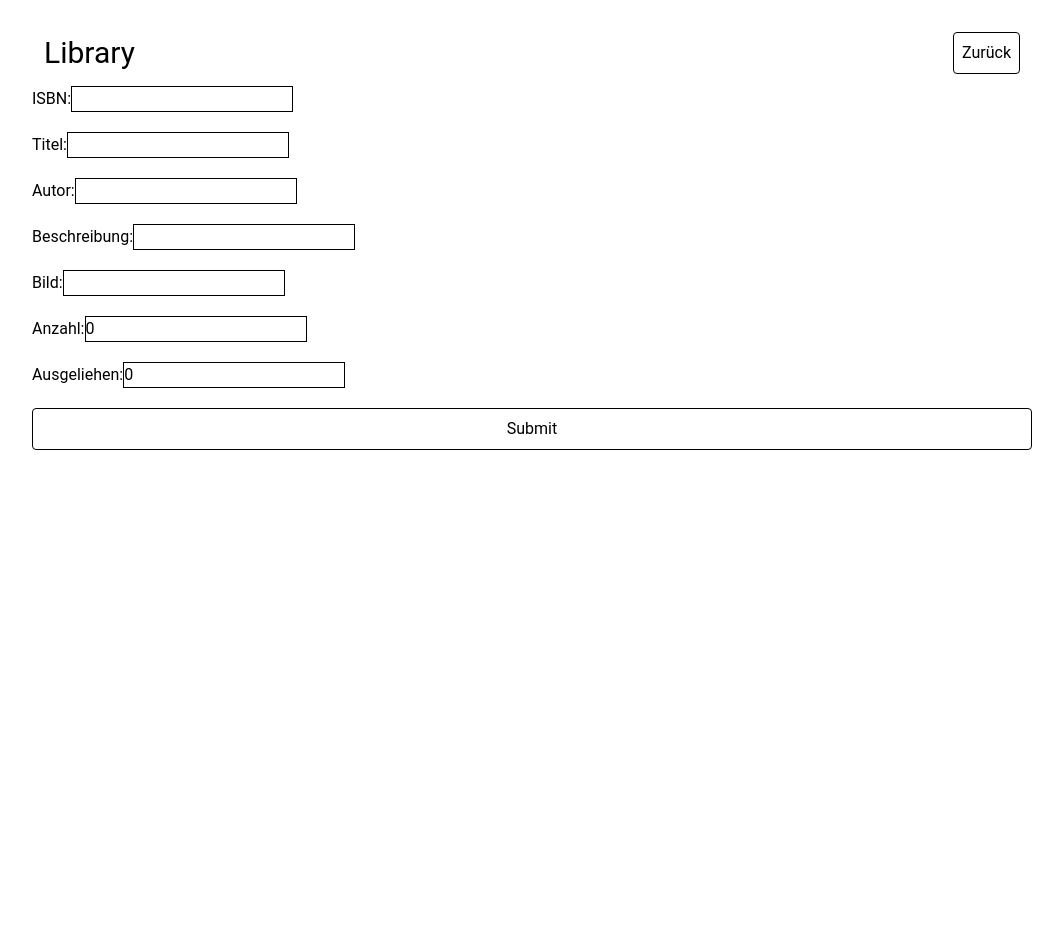
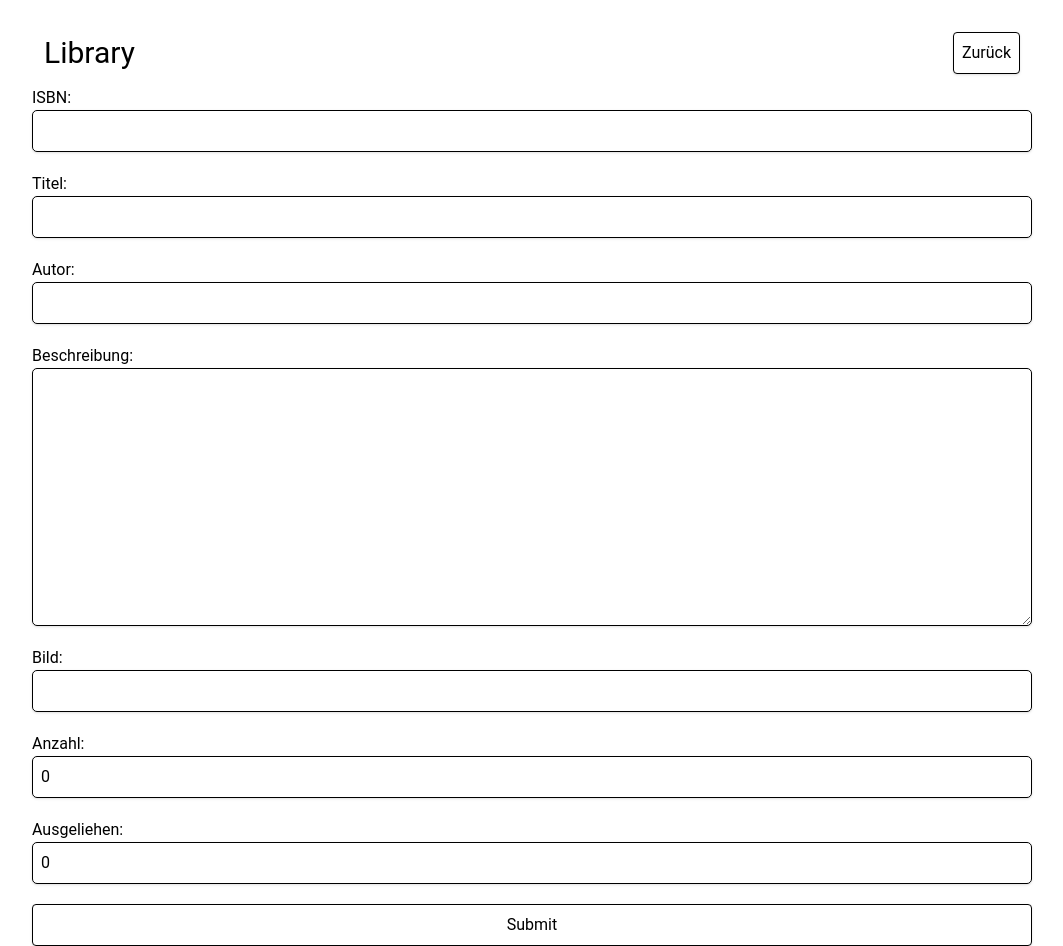
Before and after one commit to Oscar-Hirsch/fullstack, a React (Vite) app in the folder frontend/: page /newBook in a window 1280 px wide. Shown: the whole page, without its empty margins (108-1171 px from the left). Before the commit the page ends 800 px from the top, so only its background shows below. Built offline with nearby package versions, Linux system fonts and the light colour scheme; no server answers.

Commit message:
add style to EditAddBookForm.tsx and ButtonComponent.tsx

```diff
--- a/frontend/src/components/ButtonComponent.tsx
+++ b/frontend/src/components/ButtonComponent.tsx
@@ -6,12 +6,13 @@ export default function ButtonComponent(props: {
 }) {
   const { onClick, label } = props;
 
-  const buttonStyle =
-    "transition-colors p-2 border rounded-[4px] hover:bg-blue-100 active:bg-blue-300 disabled:bg-gray-500 " +
+  const className =
+    "transition-colors p-2 border rounded-[4px] hover:bg-blue-100 active:bg-blue-300 disabled:bg-gray-500 shadow" +
+    " " +
     props.className;
 
   return (
-    <button className={buttonStyle} disabled={props.disabled} onClick={onClick}>
+    <button className={className} disabled={props.disabled} onClick={onClick}>
       {label}
     </button>
   );
--- a/frontend/src/components/pages/DetailView.tsx
+++ b/frontend/src/components/pages/DetailView.tsx
@@ -75,8 +75,8 @@ export default function DetailView() {
             <p> {book.author}</p>
             <p>Verfügbar:</p>
             <Label
-                styling={totalAvailable > 0 ? "bg-[#8EB19D]" : "bg-[#DA627D]"}
-                stringLabel={`${totalAvailable}/${book.totalAmount}`}
+              styling={totalAvailable > 0 ? "bg-[#8EB19D]" : "bg-[#DA627D]"}
+              stringLabel={`${totalAvailable}/${book.totalAmount}`}
             />
           </div>
           <div className={"space-x-4"}>
@@ -91,10 +91,16 @@ export default function DetailView() {
               disabled={book.totalBookedAmount <= 0}
             />
           </div>
-
-          <p className={"overflow-y-scroll h-[200px]"}>
-            Beschreibung: {book.summary}
-          </p>
+          <div>
+            <p>Beschreibung</p>
+            <p
+              className={
+                "overflow-y-scroll h-[200px] whitespace-pre-wrap shadow-2xl border border-black rounded-2xl p-2"
+              }
+            >
+              {book.summary}
+            </p>
+          </div>
 
           <div className={"space-x-4"}>
             <ButtonComponent onClick={handleDelete} label={"Löschen"} />
--- a/frontend/src/components/pages/EditAddBookForm.tsx
+++ b/frontend/src/components/pages/EditAddBookForm.tsx
@@ -26,7 +26,9 @@ export default function EditAddBookForm(props: EditAddBookFormProps) {
       axios.get(`/api/${isbn}`).then((response) => setBook(response.data));
   }, [isbn]);
 
-  function handleOnChange(e: ChangeEvent<HTMLInputElement>) {
+  function handleOnChange(
+    e: ChangeEvent<HTMLInputElement | HTMLTextAreaElement>,
+  ) {
     setBook((previous) => ({
       ...previous,
       [e.target.name]: e.target.value,
@@ -54,13 +56,14 @@ export default function EditAddBookForm(props: EditAddBookFormProps) {
   }
 
   const navigate = useNavigate();
-  const formstyle: string = "border";
+  const formstyle: string = "border rounded-[5px] p-2 shadow";
+  const labelClassName = "flex flex-col";
 
   return (
     <PageWrapper>
       <form onSubmit={handleOnSubmit} className="flex flex-col gap-5">
-        <label>
-          ISBN:
+        <label className={labelClassName}>
+          <span>ISBN:</span>
           <input
             name={"isbn"}
             type={"number"}
@@ -70,47 +73,44 @@ export default function EditAddBookForm(props: EditAddBookFormProps) {
             disabled={!!isbn}
           />
         </label>
-        <label>
+        <label className={labelClassName}>
           Titel:
           <input
             name={"title"}
-            type={"string"}
             onChange={handleOnChange}
             className={formstyle}
             value={book.title}
           />
         </label>
-        <label>
+        <label className={labelClassName}>
           Autor:
           <input
             name={"author"}
-            type={"string"}
             onChange={handleOnChange}
             className={formstyle}
             value={book.author}
           />
         </label>
-        <label>
+        <label className={labelClassName}>
           Beschreibung:
-          <input
+          <textarea
             name={"summary"}
-            type={"string"}
             onChange={handleOnChange}
             className={formstyle}
             value={book.summary}
+            rows={10}
           />
         </label>
-        <label>
+        <label className={labelClassName}>
           Bild:
           <input
             name={"image"}
-            type={"string"}
             onChange={handleOnChange}
             className={formstyle}
             value={book.image}
           />
         </label>
-        <label>
+        <label className={labelClassName}>
           Anzahl:
           <input
             name={"totalAmount"}
@@ -120,7 +120,7 @@ export default function EditAddBookForm(props: EditAddBookFormProps) {
             value={String(book.totalAmount)}
           />
         </label>
-        <label>
+        <label className={labelClassName}>
           Ausgeliehen:
           <input
             name={"totalBookedAmount"}
```
